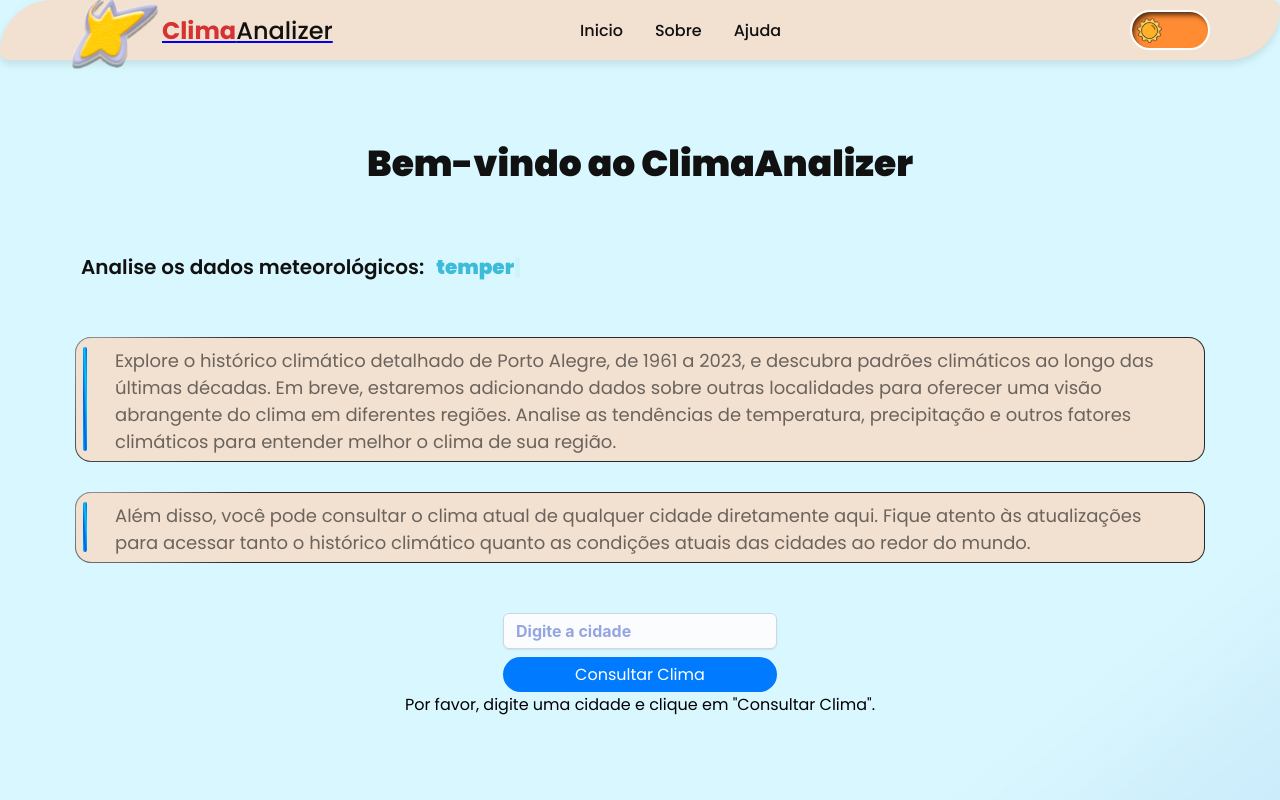
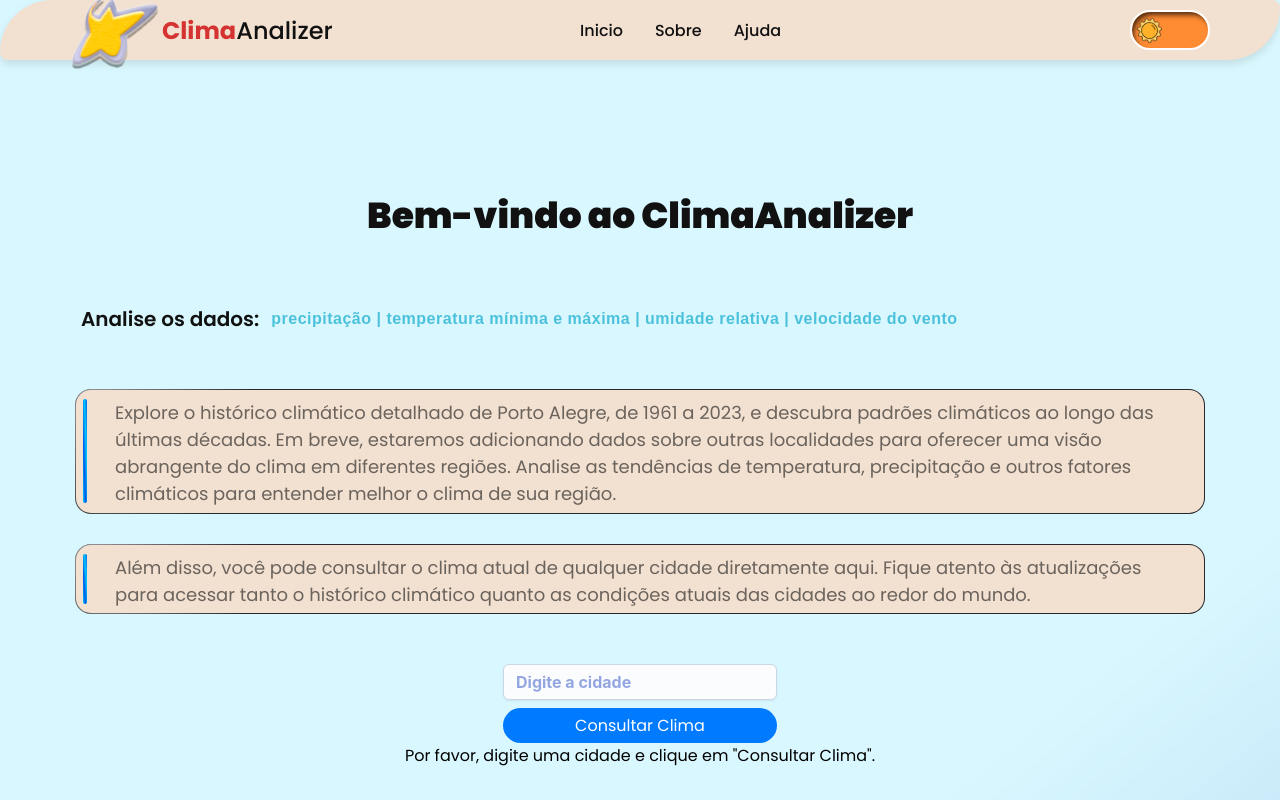
Before and after one commit to alanledur1/ClimaAnalizer_WebSite_FullStack, a React (Create React App) app: page / in a window 1280 px wide. Shown: the top 800 px of the page. Built offline with nearby package versions, Linux system fonts and the light colour scheme.

Commit message:
refactor: home.jsx/navigation.jsx/App.js

```diff
--- a/src/App.js
+++ b/src/App.js
@@ -17,6 +17,7 @@ const GlobalStyle = createGlobalStyle`
     padding: 0;
     font-family: 'Montserrat', sans-serif;
     background-color: ${({ theme }) => theme.nav};
+    align-items: center;
 
   }
 `;
@@ -25,7 +26,7 @@ const GlobalStyle = createGlobalStyle`
 const AppContainer = styled.div`
   display: flex;
   flex-direction: column;
-  min-height: 100vh;
+  min-height: 100vh; /* Garante que o contêiner ocupa a altura total da tela */
   background: linear-gradient(
     38.73deg,
     rgba(204, 0, 187, 0.15) 0%,
--- a/src/components/home/home.jsx
+++ b/src/components/home/home.jsx
@@ -2,7 +2,6 @@ import React, { useState } from 'react';
 import { darkTheme, lightTheme } from '../../utils/Themes';
 import ApiResultClima from '../../services/apiCity';
 import styled, { keyframes } from 'styled-components';
-import Typewriter from "typewriter-effect";
 import { WeatherDetails } from '../weatherTemp/WeatherDetails';
 import WeatherResult from '../weatherTemp/WeatherResult';
 
@@ -11,7 +10,7 @@ import WeatherResult from '../weatherTemp/WeatherResult';
 const ContentHome = styled.div`
   display: flex;
   height: 100%;
-  align-items: baseline;
+  align-items: center;
   justify-content: center;
   position: relative;
   top: 35px;
@@ -258,11 +257,18 @@ const DescriptionGlow = styled.div`
  `;
 
  // Estilo para elementos com destaque
-const Span = styled.span`
-    color: ${({ theme }) => theme.primary};
-    font-weight: bolder;
-    cursor: pointer;
+ const Span = styled.span`
+ color: ${({ theme }) => theme.primary};
+ font-weight: 600;
+ cursor: pointer;
+ font-family: 'Montserrat', sans-serif;
+ font-size: 16px;
+ letter-spacing: 0.5px;
+
+ opacity: 0.9; /* Opacidade padrão */
 `;
+
+
 
 // Texto estático que será ocultado em dispositivos móveis
 const StaticText = styled.div`
@@ -366,16 +372,8 @@ export const Home = ({ isDark }) => {
       <Title>Bem-vindo ao ClimaAnalizer</Title>
         <ColumnDetails>
           <TextLoop>
-             <StaticText className='static-text'>Analise os dados meteorológicos:</StaticText>
-            <Span>
-              <Typewriter
-              options={{
-                strings:["precipitação", "temperatura mínima e máxima", "horas de sol", "umidade relativa", "velocidade do vento"],
-                autoStart: true,
-                loop: true,
-              }}
-              />
-            </Span>
+             <StaticText className='static-text'>Analise os dados:</StaticText>
+            <Span>precipitação | temperatura mínima e máxima | umidade relativa | velocidade do vento</Span>
           </TextLoop>
             <Description>
               <DescriptionGlow></DescriptionGlow>
--- a/src/components/navigation/navigation.jsx
+++ b/src/components/navigation/navigation.jsx
@@ -351,11 +351,12 @@ const [open, setOpen] = React.useState(false);
         <NavContainer>
           <NavLogo to="/" style={{ display: "flex", alignItems: "center" }} >
               <a
-                href='/'
+                href='#inicio'
                 style={{
                   display:"flex",
                   alignItems:"center",
                   marginRight:"10px",
+                  textDecoration:"none",
               }}>
                 <LogoImage className='logo-image'></LogoImage>
                   <TitleLogo><strong>Clima</strong>Analizer</TitleLogo>
```
